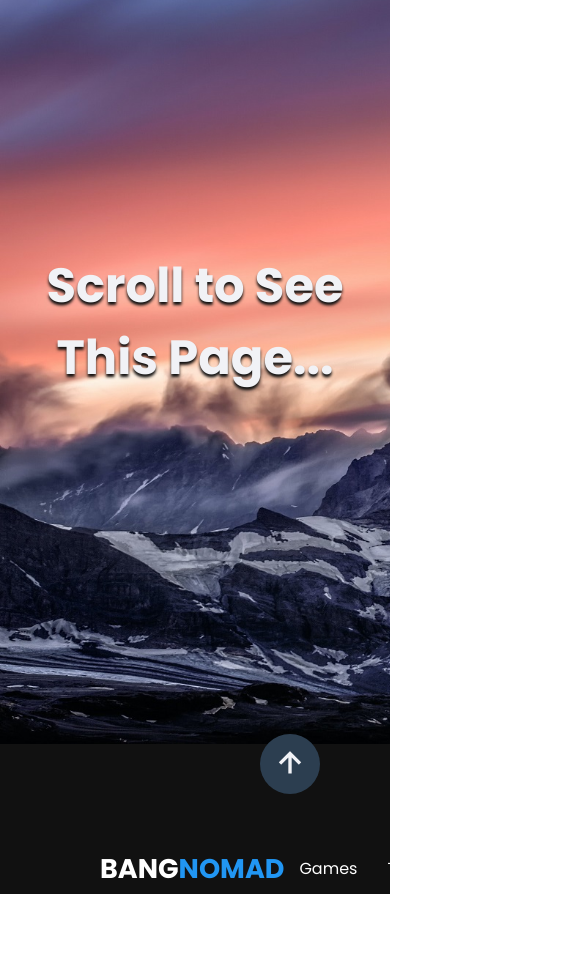
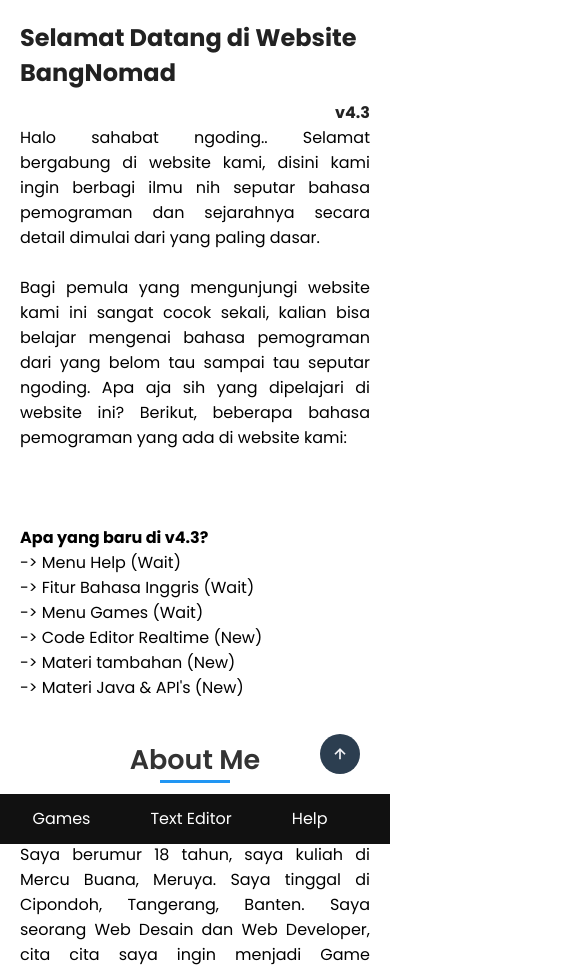
Before and after one commit to BangNomad27/bangnomad-tutorial.github.io, a plain HTML site: page index.html in a window 390 px wide. Shown: the top 965 px of the page, 585 px wide, since content can reach past the window. Drawn offline with nearby package versions, Linux system fonts and the light colour scheme.

Commit message:
memperbaiki mode mobilenya dan perubahan ketika mode mobile

```diff
--- a/css/start.css
+++ b/css/start.css
@@ -39,7 +39,7 @@ section {
 .btn-home .home:hover .bx {
 	background-color: rgba(44,62,80,.9);
 }
-/* ! Area Header */
+/* ! Header */
 header {
   position: relative;
   width: 100%;
@@ -56,7 +56,7 @@ header #bg {
   background: url(../img/banner1.jpg);
   background-repeat: no-repeat;
   background-size: cover;
-  background-position: 0 -100px;
+  background-position: 0 0;
 }
 header .title {
   position: relative;
@@ -77,13 +77,42 @@ header .title {
 	opacity: 1;
 	transform: translateY(0);
 }
-/* ! Area Opening */
+/* ! Nav Mobile */
+.nav-mobile {
+  position: fixed;
+  bottom: 0;
+  left: 0;
+  width: 100%;
+  height: 50px;
+  background-color: #111;
+  display: none;
+  z-index: 20;
+}
+.nav-mobile ul {
+  display: flex;
+  justify-content: center;
+  align-items: center;
+  line-height: 50px;
+}
+.nav-mobile ul li {
+  margin-right: 30px;
+}
+.nav-mobile ul li a {
+  display: block;
+  color: #fff;
+  padding: 0 15px;
+  text-decoration: none;
+}
+.nav-mobile ul li a:hover {
+  background-color: #2196f3;
+}
+/* ! Opening */
 .opening {
   position: relative;
   /* margin-top: 200vh; */
   background-color: #fff;
 }
-/* * Opening - Navbar */
+/* * Opening Navbar */
 nav {
   position: sticky;
   top: 0;
@@ -132,7 +161,7 @@ nav ul li:hover {
   background-color: #2196f3;
   color: #fff;
 }
-/* * Opening - Content */
+/* * Opening Content */
 .opening .content {
   padding: 100px;
 }
@@ -172,7 +201,7 @@ table tbody th {
   font-size: 1.2em;
   font-weight: 600;
 }
-/* ! Area About */
+/* ! About */
 .about {
   overflow: hidden;
   /* background-color: #e5e5e9; */
@@ -220,7 +249,7 @@ table tbody th {
   max-width: 100%;
   border-bottom: 3px solid #333;
 }
-/* ! Area Note */
+/* ! Note */
 .container {
   width: 400px;
   height: 100px;
@@ -236,7 +265,7 @@ table tbody th {
 .container .note h3 {
   font-weight: 500;
 }
-/* ! Area Materi */
+/* ! Materi */
 .materi {
   width: 100%;
 	height: 770px;
@@ -262,6 +291,7 @@ table tbody th {
 .btn-box .bx {
 	margin-right: 10px;
 }
+/* ! FrontEnd */
 .fe .btn-box button:hover:nth-child(1) .bx {
 	color: #ff7846;
 }
@@ -341,10 +371,7 @@ table tbody th {
   color: #222;
   text-shadow: 0 2px 2px #fff;
 }
-#content1,
-#content5,
-#content10,
-#content12 {
+#content1, #content5, #content10, #content12 {
 	transform: translateX(0);
 }
 #btn1 {
@@ -359,7 +386,7 @@ table tbody th {
 #btn12 {
   color: #353b48;
 }
-/* ! Area Back End */
+/* ! BackEnd */
 .be .btn-box button:hover:nth-child(1) .bx {
 	color: #0b0ba2;
 }
@@ -391,7 +418,7 @@ table tbody th {
 .content-right.java {
   background-color: #d44;
 }
-/* ! Area Database */
+/* ! Database */
 .db .btn-box button:hover:nth-child(1) .bx {
   color: #ff8c00;
 }
@@ -413,7 +440,7 @@ table tbody th {
 .content-right.api {
   background-color: #800000;
 }
-/* ! Area VCS */
+/* ! VCS */
 .vcs .btn-box button:hover:nth-child(1) .bx {
   color: #1b1c1d;
 }
@@ -431,7 +458,7 @@ table tbody th {
 .content-right.git {
   background-color: #ff0000;
 }
-/* ! Area Footer */
+/* ! Footer */
 footer {
   position: relative;
   background-color: #111;
@@ -459,3 +486,80 @@ footer .copy {
   color: #fff;
   font-size: 1.2em;
 }
+
+/* ! Responsive Tablet IPAD */
+@media screen and (max-width: 991px) {
+  section, .opening .content {
+    padding: 50px 50px;
+  }
+  /* ! Selector: None; */
+  header, nav, .tabel-left, .tabel-right, .tabel-right + p, .aboutImg, .content-right {
+    display: none;
+  }
+  /* ! Nav Mobile */
+  .nav-mobile {
+    display: block;
+  }
+  /* ! Opening */
+  /* * Opening Content */
+  .opening .content .title-2 {
+    flex-direction: column;
+  }
+  .opening .content .title-2 h2 {
+    font-size: 2em;
+  }
+  .opening .content .title-2 .versi {
+    align-self: flex-end;
+  }
+}
+/* ! Responsive Mobile */
+@media screen and (max-width: 600px) {
+  section, .opening .content {
+    padding: 20px 20px;
+  }
+  /* ! Button Home */
+  .btn-home {
+    bottom: 70px;
+	  right: 30px;
+  }
+  .btn-home .home .bx {
+    font-size: 20px;
+  }
+  /* ! Opening */
+  /* * Opening Content */
+  .opening .content .title-2 h2{
+    font-size: 1.5em;
+  }
+  .opening .content .title-2 .versi, .opening .content p, .about .content .aboutBox p, .content-left p {
+    font-size: 16px;
+  }
+  /* ! Heading */
+  .heading h2 {
+    font-size: 27px;
+  }
+  .about .content .aboutBox h3 {
+    font-size: 1.2em;
+  }
+  /* ! Container */
+  .container {
+    width: 300px;
+    height: 125px;
+  }
+  .btn-box {
+    display: none;
+  }
+  /* ! Materi */
+  .materi {
+    height: 0%;
+    position: static;
+    overflow: visible;
+  }
+  .materi .content {
+    position: static;
+    transform: translateX(0);
+    padding-bottom: 20px;
+  }
+  .content-left p {
+    padding: 10px 0;
+  }
+}
--- a/index.html
+++ b/index.html
@@ -19,6 +19,16 @@
     </div>
   </div>
   <!-- ! Button Home - Finish -->
+
+  <!-- ! Nav Mobile - Start -->
+  <div class="nav-mobile">
+    <ul>
+      <li><a href="#">Games</a></li>
+      <li><a href="assets/code_editor.html" target="_blank">Text Editor</a></li>
+      <li><a href="assets/help.html">Help</a></li>
+    </ul>
+  </div>
+  <!-- ! Nav Mobile - Finish -->
 
   <!-- ! Header - Start -->
   <header>
@@ -146,7 +156,7 @@
           Namun web ini masih versi baru (beta versi), jadi belom banyak bahasa pemograman yang ada, karena web ini dibuat juga untuk belajar/melancarkan ngoding saya sendiri. Terima kasih.
         </p>
       </div>
-      <div class="width">
+      <div class="aboutImg width">
 				<img src="img/nopal1.png" alt="My Photo" class="img">
       </div>
     </div>
```
Also changed, not shown: assets/code_editor.html (+9 -0 lines), assets/help.html (+1 -1 lines).
